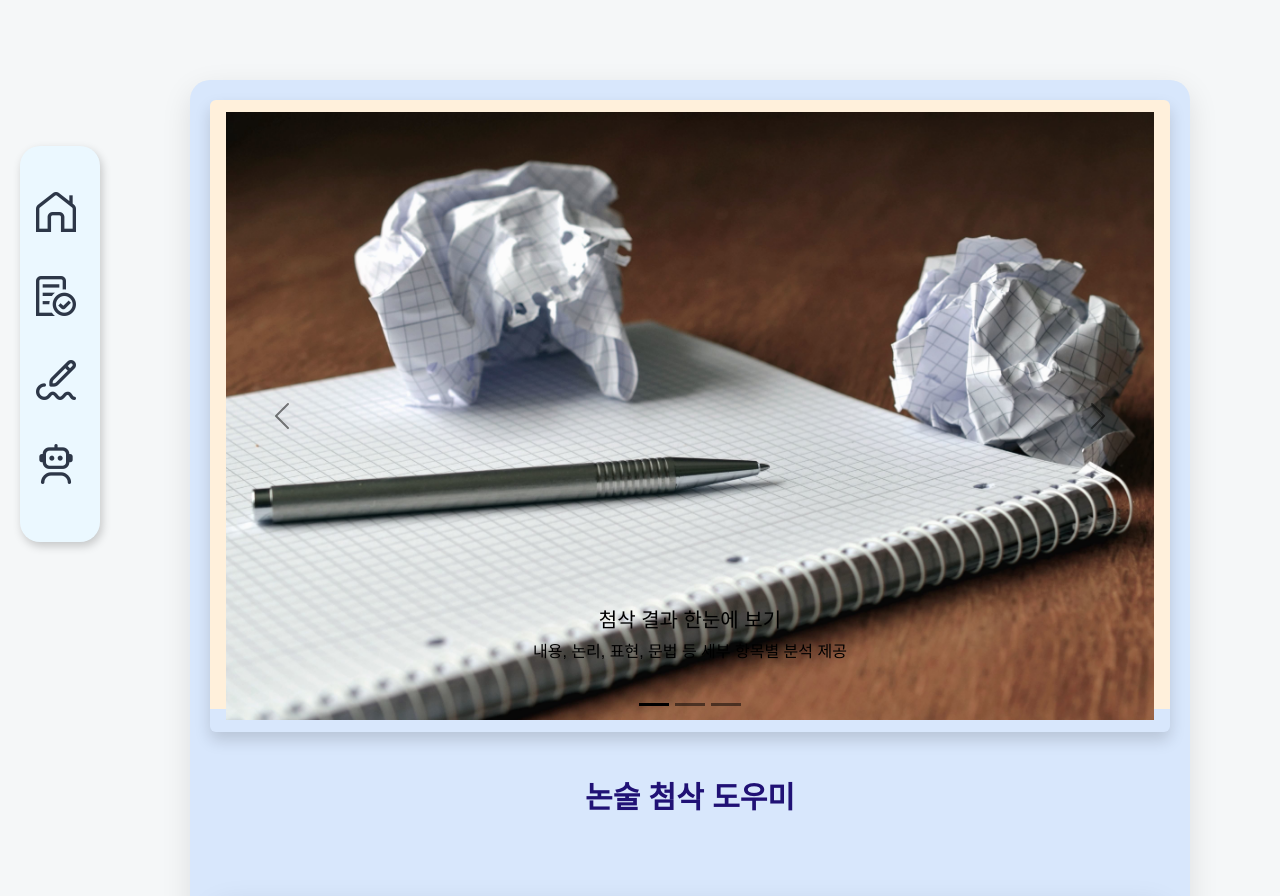
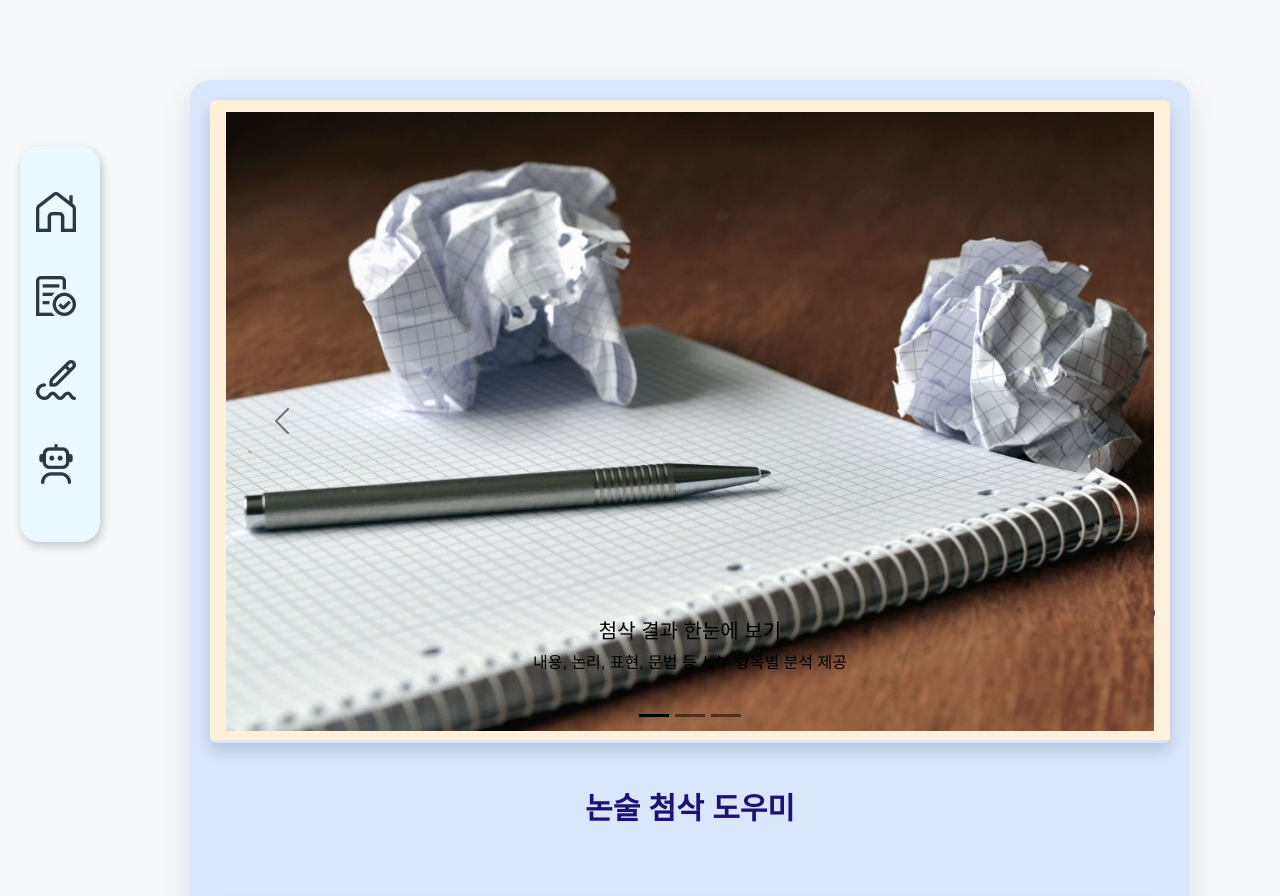
Before and after one commit to NK991118/SKN14-4th-5Team, a Django app: page / in a window 1280 px wide. Shown: the part 56-952 px from the top of the page. Run offline with Django 5.2, Linux system fonts and the light colour scheme; some libraries are stand-ins or nearby versions.

Commit message:
Feat: Hajongsu(이미지 변경, global 삭제, nav/index/view/style 수정)

```diff
--- a/HaJongsu/fourth_project/app/views.py
+++ b/HaJongsu/fourth_project/app/views.py
@@ -27,6 +27,7 @@ def select_question(request):
 
     return render(request, 'app/01_select_question.html', context)
 
+@login_required(login_url='app:login')
 def my_answer(request):
 
     if request.method == 'POST':
@@ -86,7 +87,6 @@ def login_view(request):
             login(request, user)
 
             next_url = request.POST.get('next')
-
             if next_url:
                 return redirect(next_url)
             else:
@@ -95,7 +95,6 @@ def login_view(request):
         form = CustomAuthenticationForm()
 
     next_url = request.GET.get('next', '')
-
     return render(request, 'app/login.html', {
         'form': form,
         'next': next_url
--- a/HaJongsu/fourth_project/static/css/style.css
+++ b/HaJongsu/fourth_project/static/css/style.css
@@ -367,7 +367,7 @@ html body {
 }
 
 .sidebar:hover .menu-text {
-  opacity: 1;
+    opacity: 1;
 }
 
 /* .main-content {
@@ -500,9 +500,9 @@ h1 {
 }
 
 #minuteInput {
-  position: absolute;
-  margin-top: 35px;
-  width: 80px;
+    position: absolute;
+    margin-top: 35px;
+    width: 80px;
 }
 
 /* #startBtn { background-color: #28a745; }
@@ -525,7 +525,7 @@ h1 {
 }
 
 .carousel-item {
-    /* height와 overflow 제거: 이미지가 잘리지 않게 */
+    overflow: hidden; /* 넘치는 이미지 잘라냄 */
 }
 
 .carousel-item.active {
--- a/HaJongsu/fourth_project/templates/app/index.html
+++ b/HaJongsu/fourth_project/templates/app/index.html
@@ -44,7 +44,7 @@
         <div class="carousel-item active" data-bs-interval="5000">
             <a href="{% url 'app:02_my_answer' %}" class="login-required">
                 <div class="carousel-slide-overlay">
-                    <img src="{% static 'images/note.jpeg' %}" class="d-block w-100" alt="슬라이드1">
+                    <img src="{% static 'images/note.jpg' %}" class="d-block w-100" alt="슬라이드1">
                     <div class="carousel-caption d-none d-md-block">
                         <h5>첨삭 결과 한눈에 보기</h5>
                         <p>내용, 논리, 표현, 문법 등 세부 항목별 분석 제공</p>
```
Also changed, not shown: HaJongsu/fourth_project/static/css/global.css (deleted, +0 -28 lines), HaJongsu/fourth_project/templates/layout/nav.html (+5 -3 lines), HaJongsu/fourth_project/static/images/ai.jpg, HaJongsu/fourth_project/static/images/note.jpeg (deleted), HaJongsu/fourth_project/static/images/note.jpg (added), HaJongsu/fourth_project/static/images/university.jpg.
